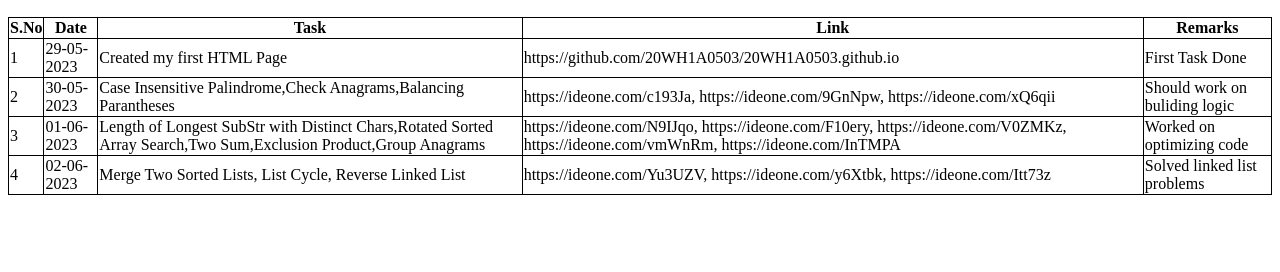
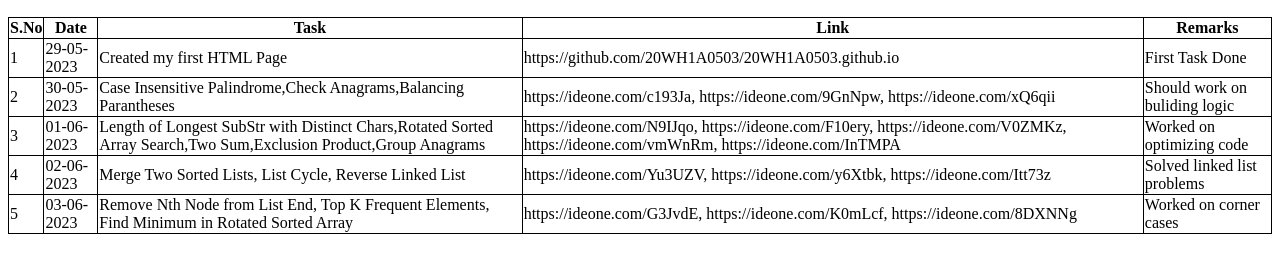
Before and after one commit to 20WH1A0503/20WH1A0503.github.io, a plain HTML site: page index.html in a window 1280 px wide. Shown: the part 110-382 px from the top of the page. Drawn offline with Linux system fonts and the light colour scheme; a script that the page names is missing.

Commit message:
Updated 03-06-2023 progress

```diff
--- a/index.html
+++ b/index.html
@@ -47,6 +47,13 @@
             <td>https://ideone.com/Yu3UZV, https://ideone.com/y6Xtbk, https://ideone.com/Itt73z</td>
             <td>Solved linked list problems</td>
         </tr>
+        <tr>
+            <td>5</td>
+            <td>03-06-2023</td>
+            <td>Remove Nth Node from List End, Top K Frequent Elements, Find Minimum in Rotated Sorted Array</td>
+            <td>https://ideone.com/G3JvdE, https://ideone.com/K0mLcf, https://ideone.com/8DXNNg</td>
+            <td>Worked on corner cases</td>
+        </tr>
     </table>
     <script src="site.js"></script>
 </body>
```
